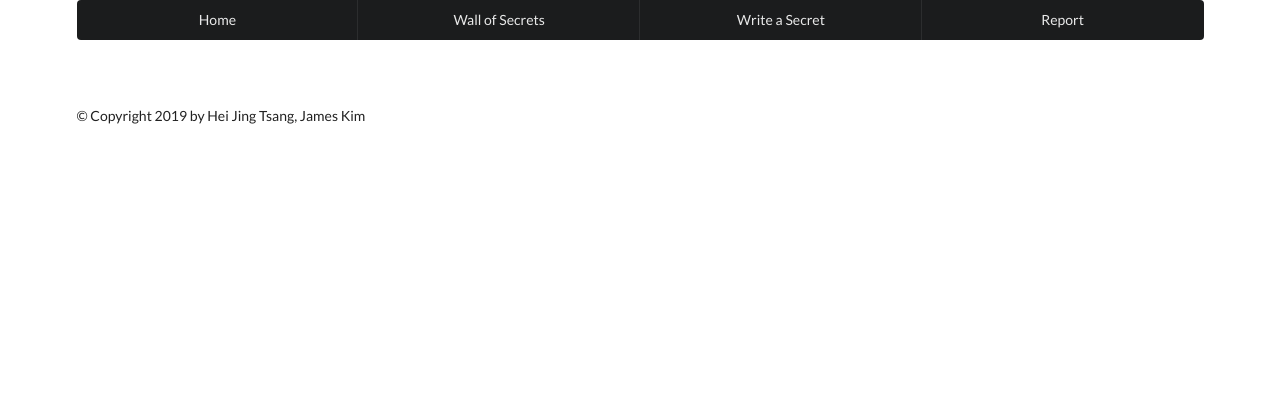
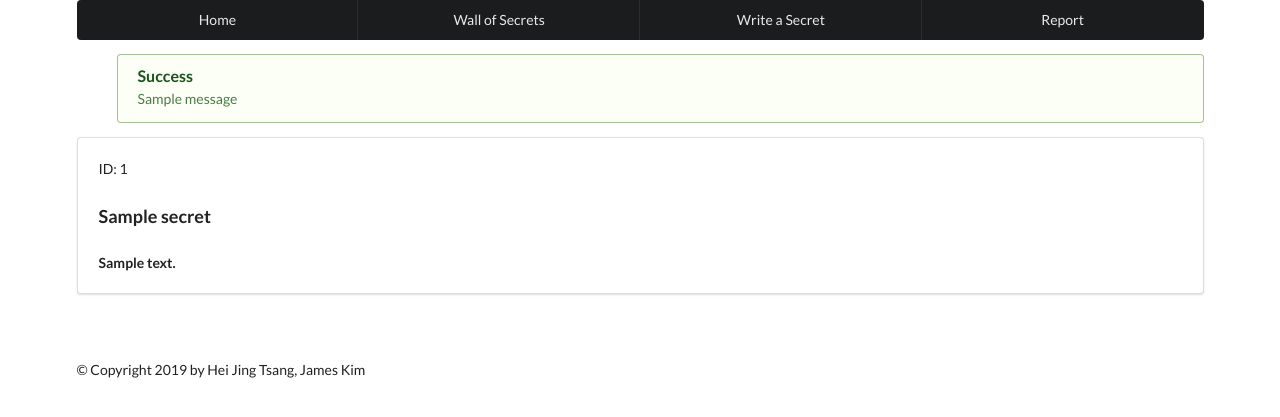
Before and after one commit to heijingtsang/CS252-SP19-LAB6, a Flask app: page /wall in a window 1280 px wide. Shown: the top 417 px of the page. Run offline with Flask 2, Linux system fonts and the light colour scheme; tables that the repository leaves empty hold one stand-in row (values such as "Sample post"); one stand-in notice (Sample message) is shown; parts of the project's set-up code (start-up, migrations or seed data) failed here and were passed over; some libraries are stand-ins or nearby versions.

Commit message:
add wall html code

```diff
--- a/templates/wall.html
+++ b/templates/wall.html
@@ -1,5 +1,32 @@
 {% extends "base.html" %}
-{% block title %}Home{% endblock %}
+{% block title %}Wall of Secrets{% endblock %}
+{% block head %}
+    {{ super() }}
+{% endblock %}
 {% block content %}
 
+    {% with messages = get_flashed_messages() %}
+        {% if messages %}
+            <ul class=flashes>
+                {% for message in messages %}
+                    <div class="ui success message">
+                        <div class="content">
+                            <div class="header">Success</div>
+                            <p>{{ message }}</p>
+                        </div>
+                    </div>
+                {% endfor %}
+            </ul>
+        {% endif %}
+    {% endwith %}
+
+    {% for secret in secrets %}
+        <div class="ui padded segment">
+            <p>ID: {{ secret['id'] }}</p>
+            <h3>{{ secret['title'] }}</h3>
+            <p>{{ secret['time'] }}</p>
+            <h5>{{ secret['content'] }}</h5>
+        </div>
+    {% endfor %}
+
 {% endblock %}
```
